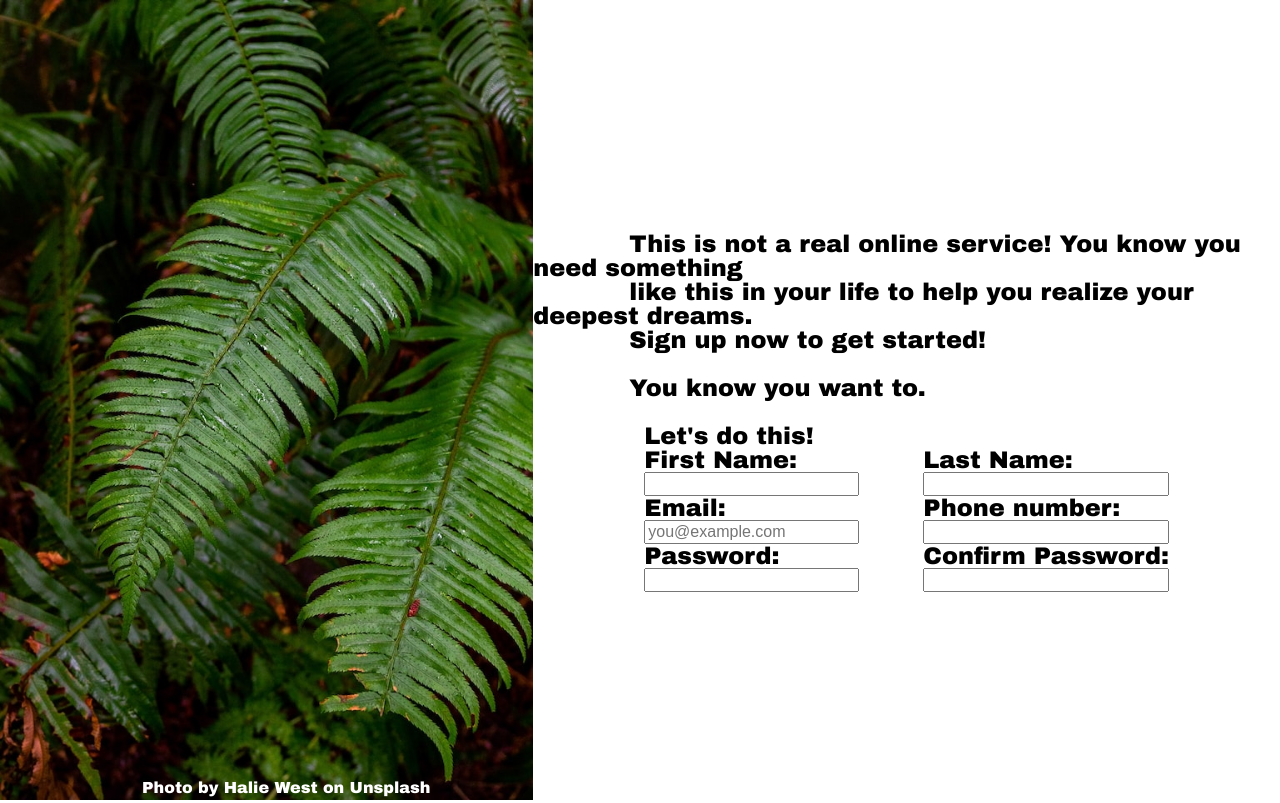
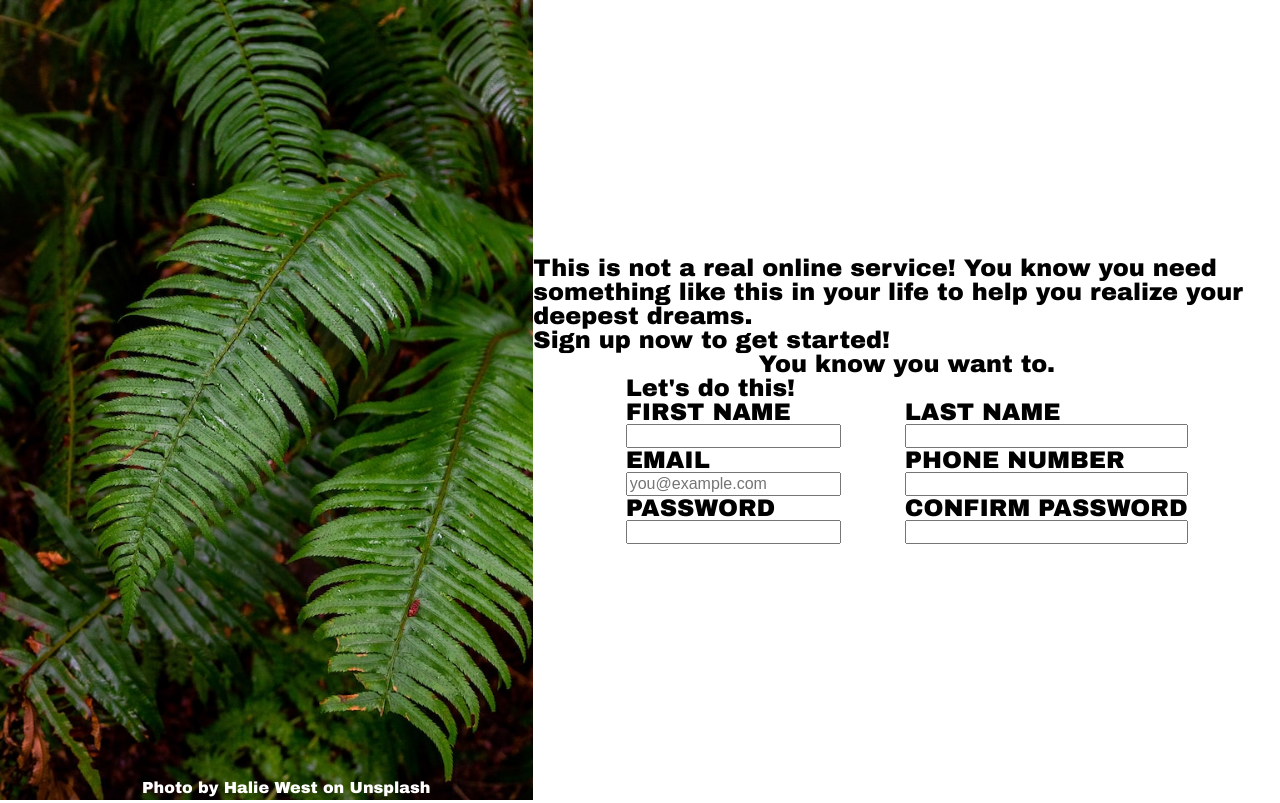
Before and after one commit to Linielt/forms-3, a plain HTML site: page index.html in a window 1280 px wide. Drawn offline with Linux system fonts and the light colour scheme.

Commit message:
rearrangement of main text

```diff
--- a/index.html
+++ b/index.html
@@ -13,36 +13,38 @@
         </div>
 
         <div class="page-content">
-        <div class="multiline">
-            This is not a real online service! You know you need something
-            like this in your life to help you realize your deepest dreams.
-            Sign up <em>now</em> to get started!
+            <div class="filler-text">
+                <p>This is not a real online service! You know you need something
+                like this in your life to help you realize your deepest dreams.</p>
 
-            You <em>know</em> you want to.
+                <p>Sign up <em>now</em> to get started!</p>
             </div>
 
+            <p>You <em>know</em> you want to.</p>
+            <div class="main-form">
                 <form action="post" class="signup-form">
                     <fieldset class="form-items">
                         <legend>Let's do this!</legend>
 
                         <div class="form-input-fields">
-                    <label for="first_name">First Name:</label>
+                            <label for="first_name">FIRST NAME</label>
                             <input type="text" id="first_name" name="first_name">
-                    <label for="user_email">Email:</label>
+                            <label for="user_email">EMAIL</label>
                             <input type="email" id="user_email" name="email" placeholder="you@example.com">
-                    <label for="user_password">Password:</label>
+                            <label for="user_password">PASSWORD</label>
                             <input type="password" id="user_password" name="password">
                         </div>
                         <div class="form-input-fields">
-                    <label for="last_name">Last Name:</label>
+                            <label for="last_name">LAST NAME</label>
                             <input type="text" id="last_name" name="last_name">
-                    <label for="phone_number">Phone number:</label>
+                            <label for="phone_number">PHONE NUMBER</label>
                             <input type="tel" id="phone_number" name="phone_number">
-                    <label for="confirm_password">Confirm Password:</label>
+                            <label for="confirm_password">CONFIRM PASSWORD</label>
                             <input type="password" id="confirm_password" name="confirm_password">
                         </div>
                     </fieldset>
                 </form>
             </div>
+        </div>
     </body>
 </html>
```
Lines whose indentation alone changed are shown as unchanged.
